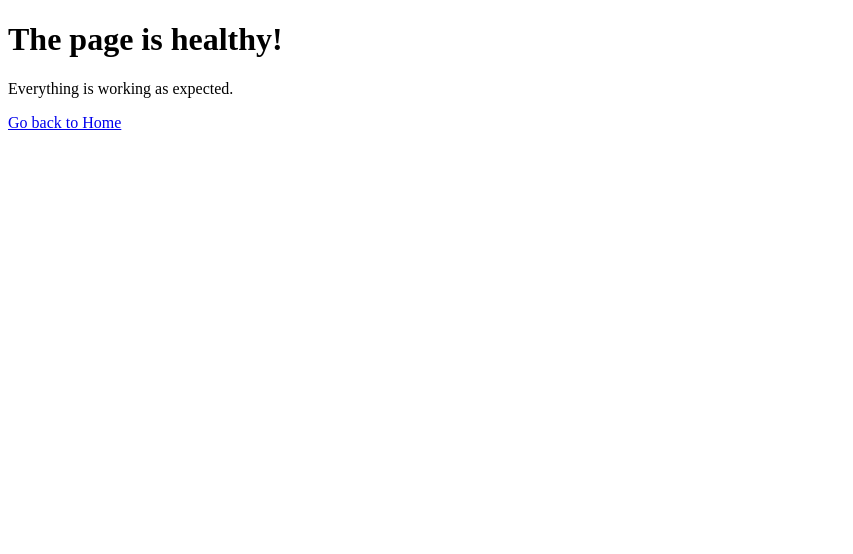
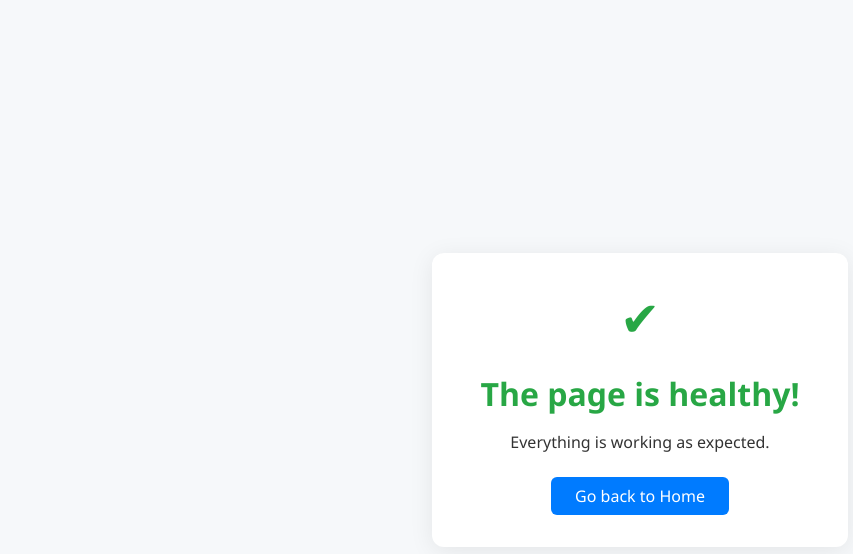
Before and after one commit to MoAboDaif/Beginner-Project, a plain HTML site: page site/healthcheck.html in a window 1280 px wide. Shown: the whole page, without its empty margins (0-853 px from the left). Drawn offline with Linux system fonts and the light colour scheme.

```diff
--- a/site/healthcheck.html
+++ b/site/healthcheck.html
@@ -1,9 +1,58 @@
 <!DOCTYPE html>
 <html lang="en">
 <head>
-  </head>
+  <meta charset="UTF-8">
+  <meta name="viewport" content="width=device-width, initial-scale=1.0">
+  <title>Health Check</title>
+  <style>
+    body {
+      background: #f6f8fa;
+      font-family: 'Segoe UI', Arial, sans-serif;
+      margin: 0;
+      padding: 0;
+      display: flex;
+      height: 100vh;
+      align-items: center;
+      justify-content: center;
+    }
+    .healthcheck-container {
+      background: #fff;
+      padding: 2rem 3rem;
+      border-radius: 12px;
+      box-shadow: 0 4px 24px rgba(0,0,0,0.08);
+      text-align: center;
+    }
+    .healthcheck-container h1 {
+      color: #28a745;
+      margin-bottom: 0.5rem;
+    }
+    .healthcheck-container p {
+      color: #333;
+      margin-bottom: 1.5rem;
+    }
+    .healthcheck-container a {
+      display: inline-block;
+      padding: 0.5rem 1.5rem;
+      background: #007bff;
+      color: #fff;
+      border-radius: 6px;
+      text-decoration: none;
+      transition: background 0.2s;
+    }
+    .healthcheck-container a:hover {
+      background: #0056b3;
+    }
+    .health-icon {
+      font-size: 3rem;
+      color: #28a745;
+      margin-bottom: 0.5rem;
+      display: block;
+    }
+  </style>
+</head>
 <body>
   <div class="healthcheck-container">
+    <span class="health-icon">&#x2714;</span>
     <h1>The page is healthy!</h1>
     <p>Everything is working as expected.</p>
     <a href="/">Go back to Home</a>
```
